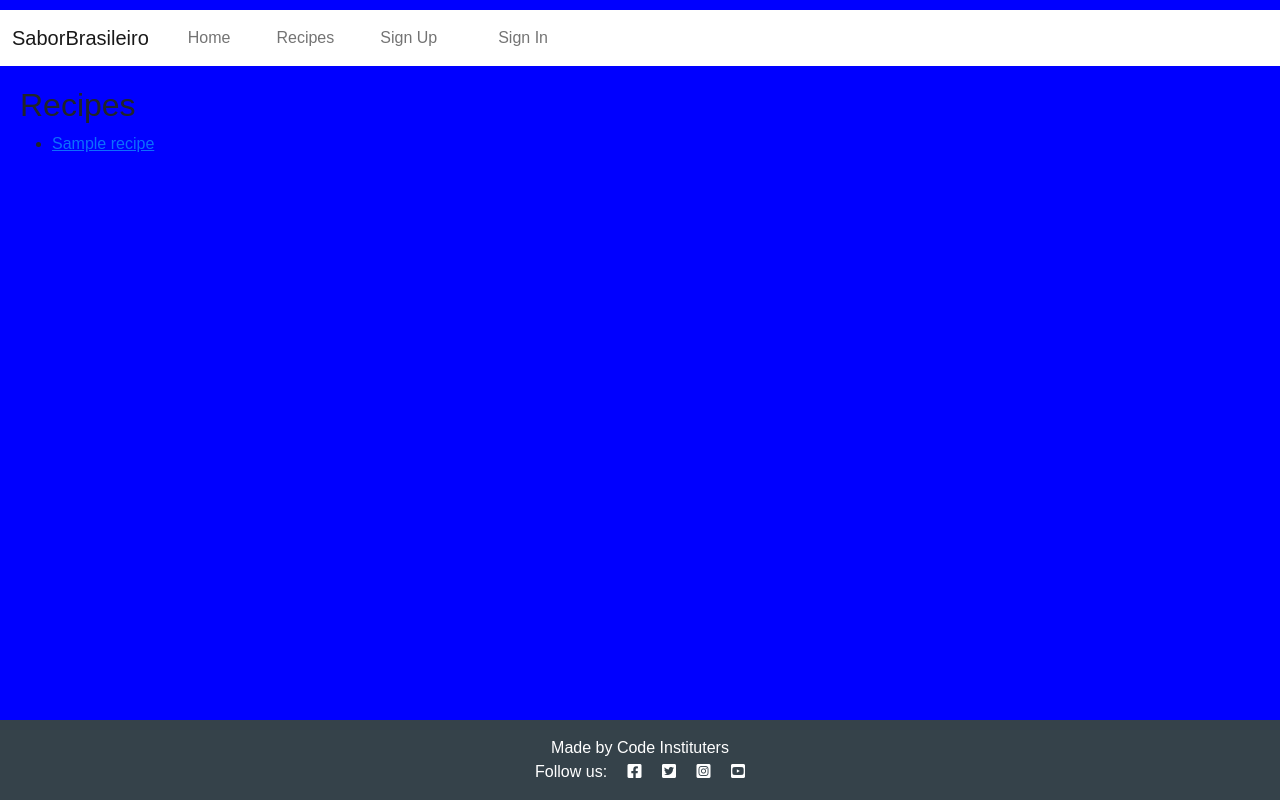
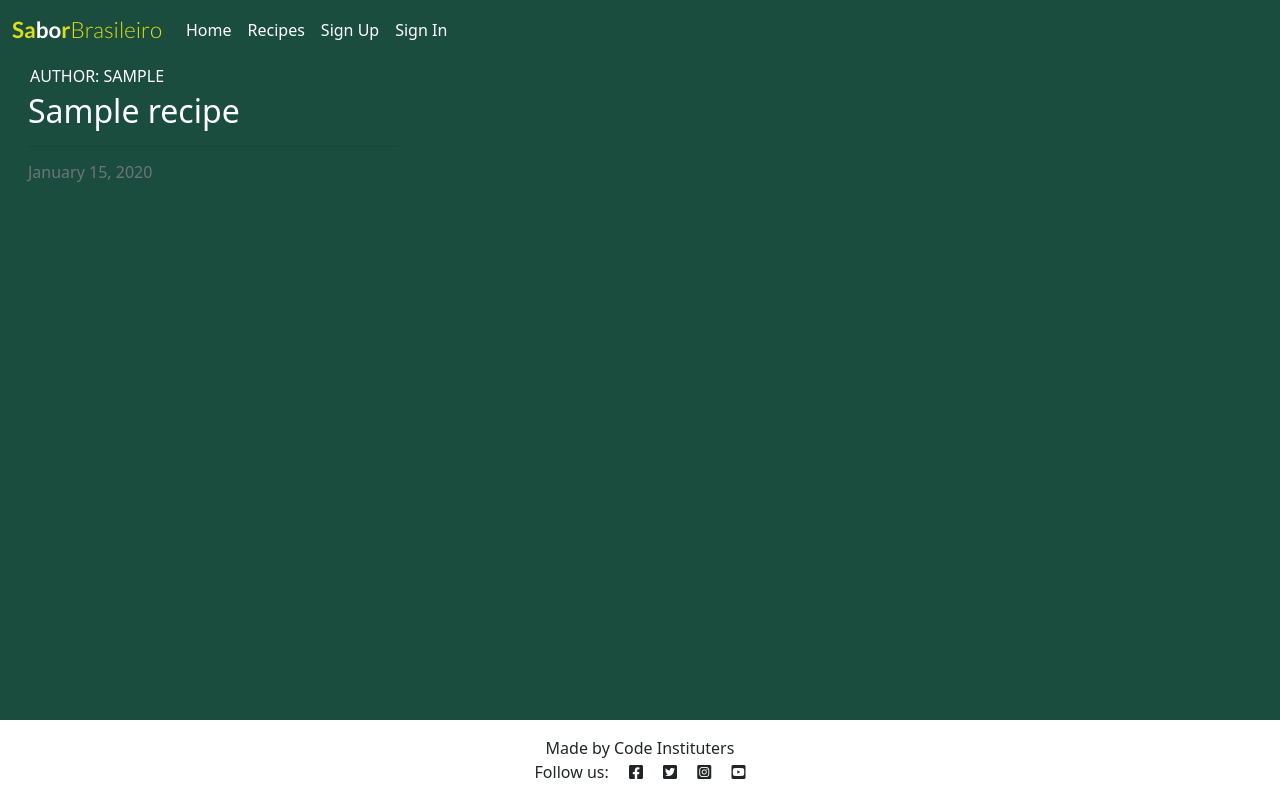
Before and after one commit to juliavolponi/SaborBrasileiro, a Django app: page / in a window 1280 px wide. Run offline with Django 5.2, Linux system fonts and the light colour scheme; tables that the repository leaves empty hold one stand-in row (values such as "Sample post").

Commit message:
styling my blog

```diff
--- a/blog/templates/blog/recipe_list.html
+++ /dev/null
@@ -1,16 +0,0 @@
-{% extends 'base.html' %}
-
-{% block title %}Recipe List{% endblock %}
-
-{% block content %}
-    <h2>Recipes</h2>
-    <ul>
-        {% for recipe in recipes %}
-            <li>
-                <a href="{% url 'recipe_detail' pk=recipe.pk %}">{{ recipe.title }}</a>
-            </li>
-        {% empty %}
-            <li>No recipes available.</li>
-        {% endfor %}
-    </ul>
-{% endblock %}
--- a/blog/views.py
+++ b/blog/views.py
@@ -11,8 +11,8 @@
 
 class RecipeList(generic.ListView):
     queryset = Recipe.objects.all()
-    template_name = "recipe_list.html"
-    context_object_name = 'recipes'
+    template_name = "blog/index.html"
+    paginate_by= 6
 
 
 
--- a/sabor_brasileiro/settings.py
+++ b/sabor_brasileiro/settings.py
@@ -139,6 +139,7 @@
 # https://docs.djangoproject.com/en/5.1/howto/static-files/
 
 STATIC_URL = 'static/'
+STATICFILES_DIRS = [os.path.join(BASE_DIR, 'static'), ]
 
 # Default primary key field type
 # https://docs.djangoproject.com/en/5.1/ref/settings/#default-auto-field
--- /dev/null
+++ b/static/css/style.css
@@ -0,0 +1,166 @@
+body {
+    background-color: #1B4D3E
+}
+
+
+.brand {
+    font-family: Lato, sans-serif;
+    font-size: 1.4rem;
+    font-weight: 700;
+    color: rgb(221, 221, 25)
+}
+
+.red-o {
+    color: #fff
+}
+
+.thin {
+    font-weight: 300;
+}
+
+.light-bg {
+    background-color:
+}
+
+.dark-bg {
+    background-color: #445261;
+}
+
+.main-bg {
+    background-color: #fff
+}
+
+.card {
+    border: none;
+    background-color: transparent;
+}
+
+.image-container {
+    position: relative;
+}
+
+.image-flash {
+    position: absolute;
+    bottom: 5%;
+    min-width: 30%;
+    left: -2px;
+
+}
+
+.scale {
+    width: 100%;
+    height: auto;
+}
+
+.author {
+    color: white;
+    margin: 4px;
+    text-transform: uppercase;
+}
+
+.masthead {
+    margin-top: 10px;
+    overflow: hidden;
+    position: relative;
+    display: inline-block;
+    height: 33vh;
+    width: 100%;
+}
+
+.masthead-text {
+    color: white;
+    position: relative;
+}
+
+.masthead-image {
+    position: relative;
+    overflow: hidden;
+}
+
+.masthead-image:after {
+    content: "";
+    position: absolute;
+    top: 0;
+    right: 90%;
+    height: 100%;
+    width: 150%;
+    background: yellow
+    -webkit-transform: skew(15deg);
+    -moz-transform: skew(15deg);
+    transform: skew(15deg);
+    z-index: 100;
+}
+
+.post-link {
+    text-decoration: none;
+    color: #fff
+}
+
+.post-link:hover,
+.page-link {
+    color: #FFC72C;
+}
+
+.post-title {
+    margin-top: 10%;
+    margin-left: 5%;
+}
+
+.post-subtitle {
+    margin-left: 5%;
+    color: lightgray;
+}
+
+.btn-signup,
+.btn-edit {
+    background-color: #188181;
+    color: #fff;
+}
+
+.btn-signup:hover,
+.btn-signup:active {
+    background-color: #188181;
+    color: #fff;
+}
+
+.link {
+    color: #fff;
+    text-decoration: none;
+}
+
+.link:hover,
+.link:active {
+    color: #fff;
+    text-decoration: underline;
+}
+
+.btn-like {
+    color: #E84610;
+    border: none;
+    background: transparent;
+}
+
+.btn-delete {
+    color: #fff;
+    background: #E84610;
+}
+
+.btn-like:hover,
+.btn-like:active {
+    color: #E84610;
+    background: transparent;
+    border: none;
+}
+
+.faded {
+    color: rgb(172, 175, 175);
+}
+
+.approval {
+    color: rgb(222, 146, 168);
+}
+
+.navbar .nav-link,
+.navbar .navbar-brand {
+    color: #fff
+}
--- a/templates/base.html
+++ b/templates/base.html
@@ -1,3 +1,7 @@
+{% load static %}
+
+{% url 'home' as home_url %}
+
 <!DOCTYPE html>
 <html class="h-100" lang="en">
 
@@ -18,13 +22,13 @@
         integrity="sha384-+0n0xVW2eSR5OomGNYDnhzAbDsOXxcvSN1TPprVMTNDbiYZCxYbOOl7+AMvyTG2x" crossorigin="anonymous">
 
     <!-- Custom CSS -->
-    <link rel="stylesheet" href="style.css">
+    <link rel="stylesheet" href="{% static 'css/style.css' %}">
 </head>
 
-<body class="d-flex flex-column h-100 main-bg">
+<body class="d-flex flex-column h-100 ">
 
     <!-- Navigation -->
-    <nav class="navbar navbar-expand-lg navbar-light bg-white">
+    <nav class="navbar navbar-expand-lg ">
         <div class="container-fluid">
             <a class="navbar-brand" href="{% url 'recipe_list' %}">
                 <span class="brand">Sa<span class="red-o">bo</span>r<span class="thin">Brasileiro</span></span>
@@ -55,16 +59,16 @@
     </nav>
 
     <!-- Main content block -->
-    <main class="flex-shrink-0 main-bg">
+    <main class="flex-shrink-0">
         {% block content %}
 
         {% endblock content %}
     </main>
 
     <!-- Footer -->
-    <footer class="footer mt-auto py-3 dark-bg">
-        <p class="m-0 text-center text-white">Made by Code Instituters</p>
-        <p class="m-0 text-center text-white">Follow us:
+    <footer class="footer mt-auto py-3 main-bg">
+        <p class="m-0 text-center">Made by Code Instituters</p>
+        <p class="m-0 text-center ">Follow us:
             <i class="fab fa-facebook-square ms-3"></i>
             <i class="fab fa-twitter-square ms-3"></i>
             <i class="fab fa-instagram-square ms-3"></i>
--- a/templates/style.css
+++ /dev/null
@@ -1,50 +0,0 @@
-body {
-    font-family: Arial, sans-serif;
-    margin: 0;
-    padding: 0;
-    background-color: blue
-}
-
-header {
-    background: #35424a;
-    color: #ffffff;
-    padding: 20px 0;
-    text-align: center;
-}
-
-header h1 {
-    margin: 0;
-}
-
-nav {
-    margin-top: 10px;
-}
-
-nav ul {
-    list-style: none;
-    padding: 0;
-}
-
-nav ul li {
-    display: inline;
-    margin: 0 15px;
-}
-
-nav ul li a {
-    color: #ffffff;
-    text-decoration: none;
-}
-
-main {
-    padding: 20px;
-}
-
-footer {
-    background: #35424a;
-    color: #ffffff;
-    text-align: center;
-    padding: 10px 0;
-    position: relative;
-    bottom: 0;
-    width: 100%;
-}
```
